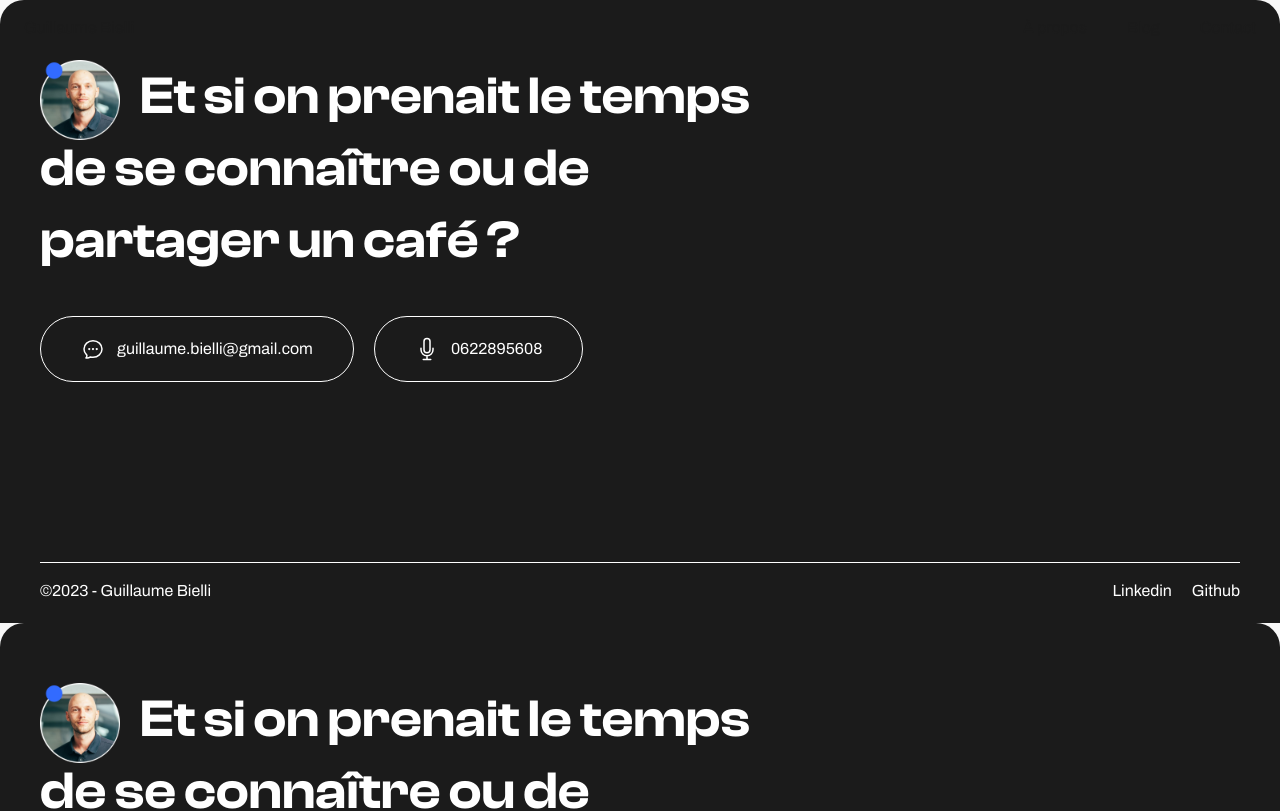
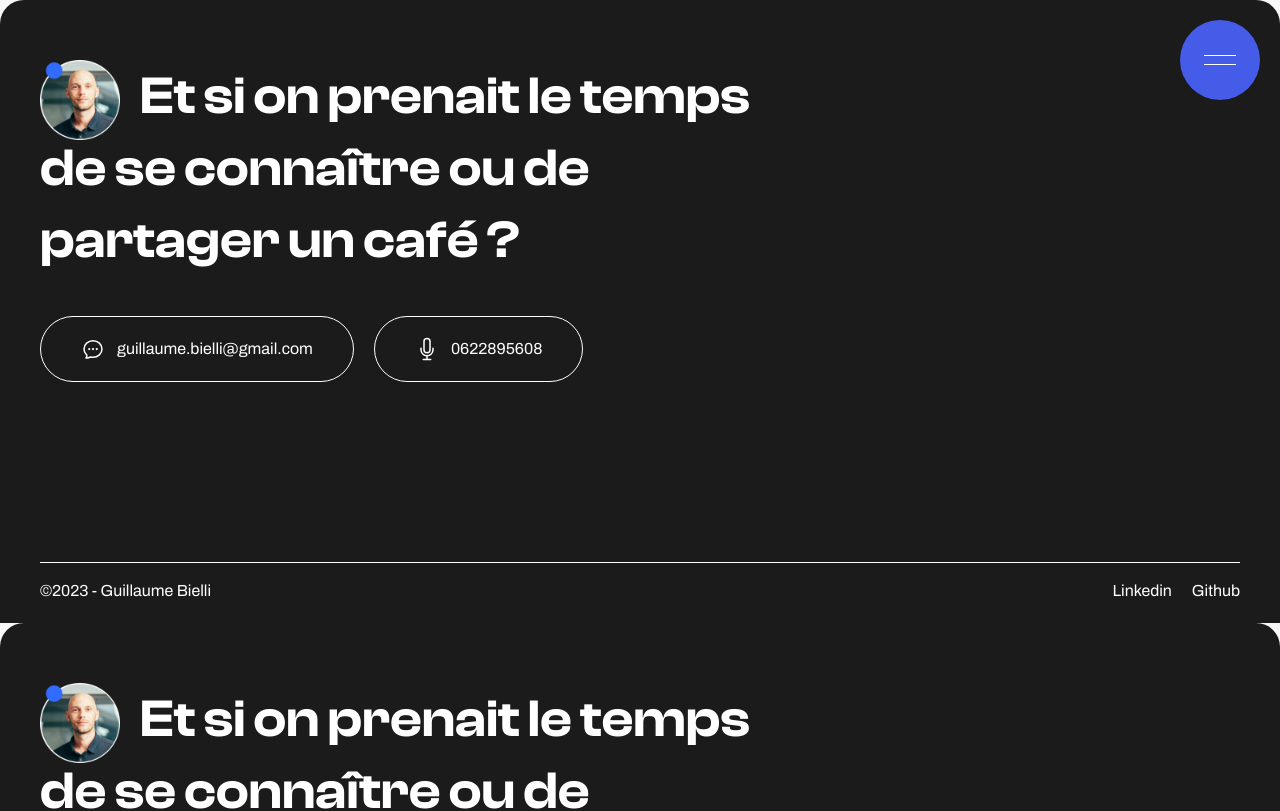
Before and after one commit to gbielli/portfolio, a Next.js app: page /components/Footer in a window 1280 px wide. Shown: the top 811 px of the page. Built offline with nearby package versions, Linux system fonts and the light colour scheme.

Commit message:
burger menu

```diff
--- /dev/null
+++ b/app/components/Header/anim.js
@@ -0,0 +1,16 @@
+export const menuSlide = {
+    initial: {x: "calc(100% + 100px)"},
+    enter: {x: "0", transition: {duration: 0.8, ease: [0.76, 0, 0.24, 1]}},
+    exit: {x: "calc(100% + 100px)", transition: {duration: 0.8, ease: [0.76, 0, 0.24, 1]}}
+}
+
+export const slide = {
+    initial: {x: 80},
+    enter: i => ({x: 0, transition: {duration: 0.8, ease: [0.76, 0, 0.24, 1], delay: 0.05 * i}}),
+    exit: i => ({x: 80, transition: {duration: 0.8, ease: [0.76, 0, 0.24, 1], delay: 0.05 * i}})
+}
+
+export const scale = {
+    open: {scale: 1, transition: {duration: 0.3}},
+    closed: {scale: 0, transition: {duration: 0.4}}
+}
--- a/app/components/Header/page.js
+++ b/app/components/Header/page.js
@@ -1,16 +1,18 @@
-import React from 'react'
+'use client';
+
+import React, { useState } from 'react';
+import styles from './style.module.scss'
 
 const Header = () => {
+
+  const [isActive, setIsActive] = useState(false);
   return (
-    <div className='flex justify-between px-6 py-4 mx-auto absolute top-0 w-full text-black '>
-          <div className=' bg-slate-200'>Guillaume Bielli</div>
-          <div className='flex gap-10'>
-            <a href="">À propos</a>
-            <a href="">Blog</a>
-            <a href="">Contact</a>
-          </div>
-
-    </div>)
+    <>
+      <div onClick={() => setIsActive(prev => !prev)} className={styles.button}>
+        <div className={`${styles.burger} ${isActive ? styles.burgerActive : ""}`}></div>
+      </div>
+    </>
+  )
 }
 
 export default Header
--- /dev/null
+++ b/app/components/Header/style.module.scss
@@ -0,0 +1,50 @@
+.button{
+    position: fixed;
+    right: 0px;
+    margin: 20px;
+    z-index: 2;
+    width: 80px;
+    height: 80px;
+    border-radius: 50%;
+    background-color: #455CE9;
+    cursor: pointer;
+    display: flex;
+    align-items: center;
+    justify-content: center;
+}
+
+.burger{
+    width: 100%;
+    &::after, &::before{
+        content: "";
+        display: block;
+        height: 1px;
+        width: 40%;
+        margin: auto;
+        background-color: white;
+        position: relative;
+        transition: transform 0.3s;
+    }
+
+    &::after{
+        top: -5px;
+    }
+
+    &::before{
+        top: 5px;
+    }
+}
+
+.burgerActive{
+
+    &::after{
+        transform: rotate(45deg);
+        top: -1px;
+    }
+
+    &::before{
+        transform: rotate(-45deg);
+        top: 0px;
+    }
+
+}
```
